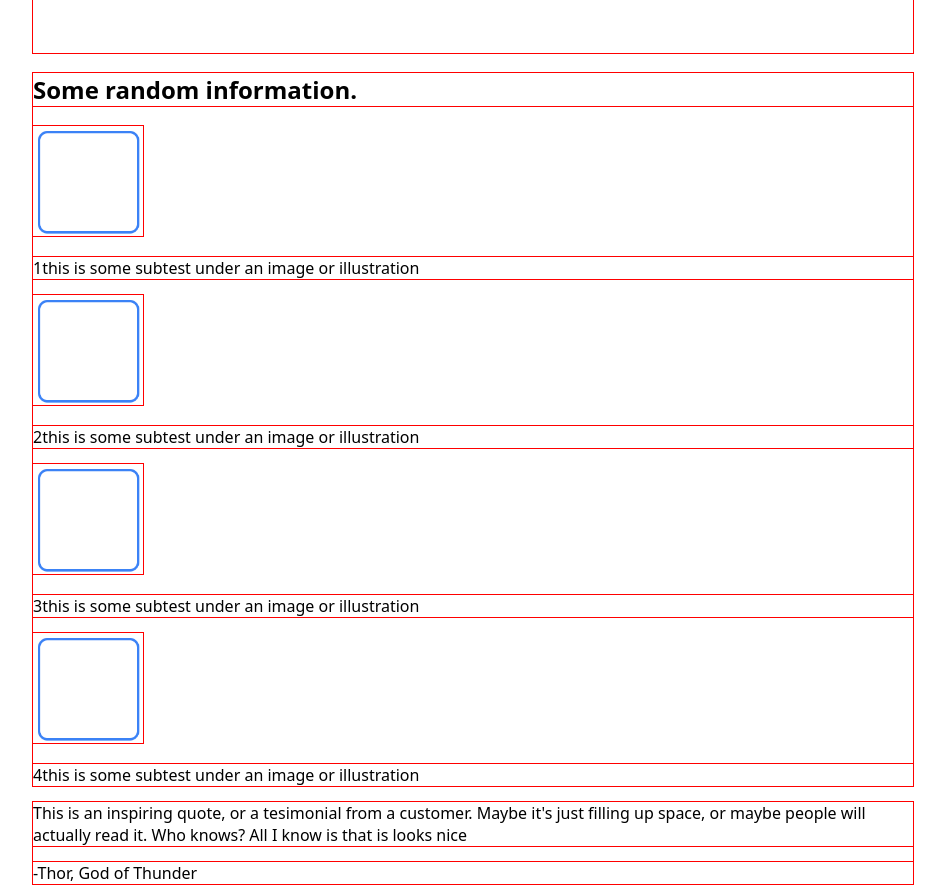
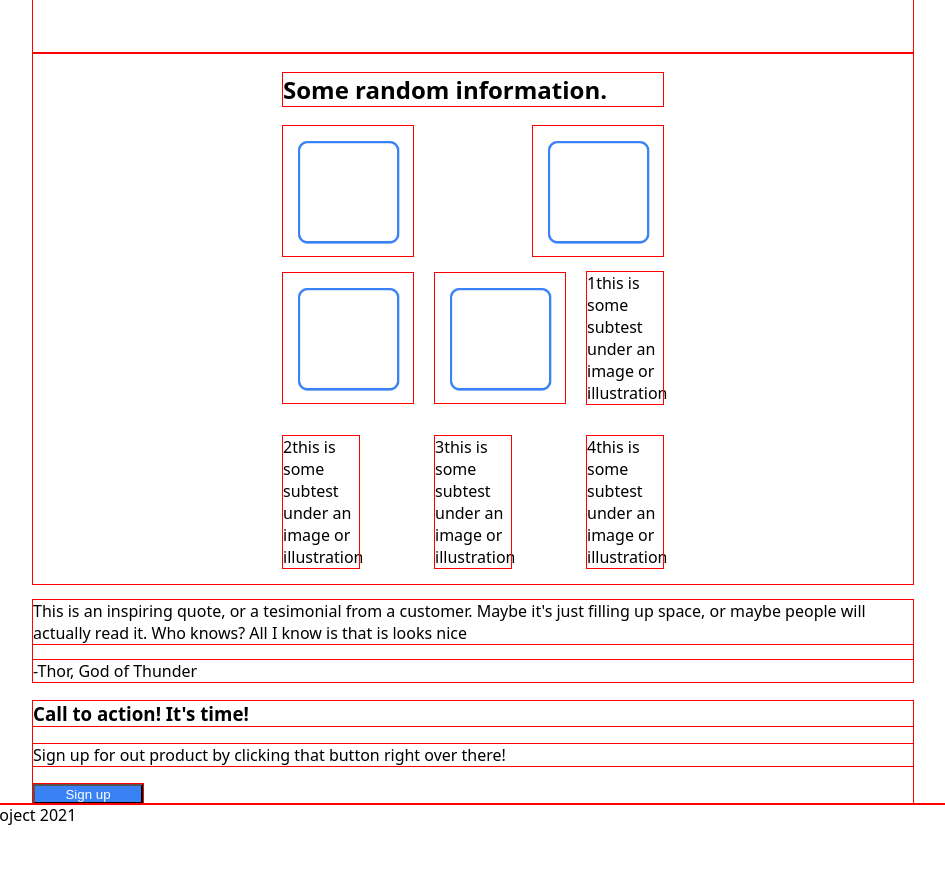
Before and after one commit to Serambe/Landing-Page, a plain HTML site: page index.html in a window 1280 px wide. Shown: the part 616-1503 px from the top of the page, without its empty margins (167-1112 px from the left). After the commit the page ends 1442 px from the top, so only its background shows below. Drawn offline with Linux system fonts and the light colour scheme.

Commit message:
Add order to flex items in hero2 but unable to align text under image

```diff
--- a/index.html
+++ b/index.html
@@ -29,16 +29,17 @@
                 </div>
             </div>
             <div class = "hero2">
-            <h2>Some random information.</h2>
+                <h2 class="hero2-1">Some random information.</h2>
 
-                    <img src="./images/bluebox.png" alt="image1" height="110" width="110">
-                    <p>1this is some subtest under an image or illustration</p>
-                    <img src="./images/bluebox.png" alt="image2" height="110" width="110">
-                    <p>2this is some subtest under an image or illustration</p>
-                    <img src="./images/bluebox.png" alt="image3" height="110" width="110">
-                    <p>3this is some subtest under an image or illustration</p>
-                    <img src="./images/bluebox.png" alt="image4" height="110" width="110">
-                    <p>4this is some subtest under an image or illustration</p>
+                    <img class="image1" src="./images/bluebox.png" alt="image1" height="110" width="110">
+                        <p class="ip1">1this is some subtest under an image or illustration</p>
+                    <img class="image2" src="./images/bluebox.png" alt="image2" height="110" width="110">
+                        <p class="ip2">2this is some subtest under an image or illustration</p>
+                    <img class="image3" src="./images/bluebox.png" alt="image3" height="110" width="110">
+                        <p class="ip3">3this is some subtest under an image or illustration</p>
+                    <img class="image4" src="./images/bluebox.png" alt="image4" height="110" width="110">
+                        <p class="ip4">4this is some subtest under an image or illustration</p>
+
             </div>
             <div class="hero3">
                 <p>This is an inspiring quote, or a tesimonial from a customer.
--- a/style.css
+++ b/style.css
@@ -63,3 +63,35 @@ button {
     height: 20px;
     width: 110px;
 }
+
+.hero2{
+    display: flex;
+    flex-direction: row;
+    flex-wrap: wrap;
+    justify-content: space-between;
+    padding-left: 250px;
+    padding-right: 250px;
+    align-items: center;
+}
+.hero2-1{
+    width: 100%;
+
+
+}
+.image1, .image2, .image3, .image4{
+    padding: 10px;
+    text-align: center;
+}
+.image1 {order: 1;}
+.image2 {order: 2;}
+.image3 {order: 3;}
+.image4 {order: 4;}
+.ip1 {order: 5;}
+.ip2 {order: 6;}
+.ip3 {order: 7;}
+.ip4 {order: 8;}
+
+.ip1, .ip2, .ip3, .ip4{
+    width: 20%;
+
+}
```
